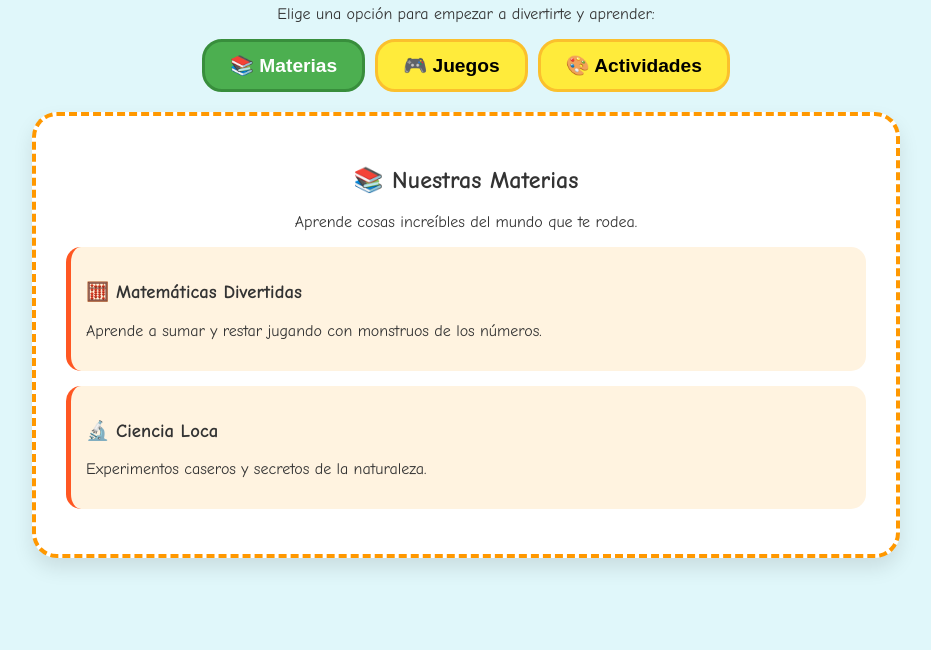
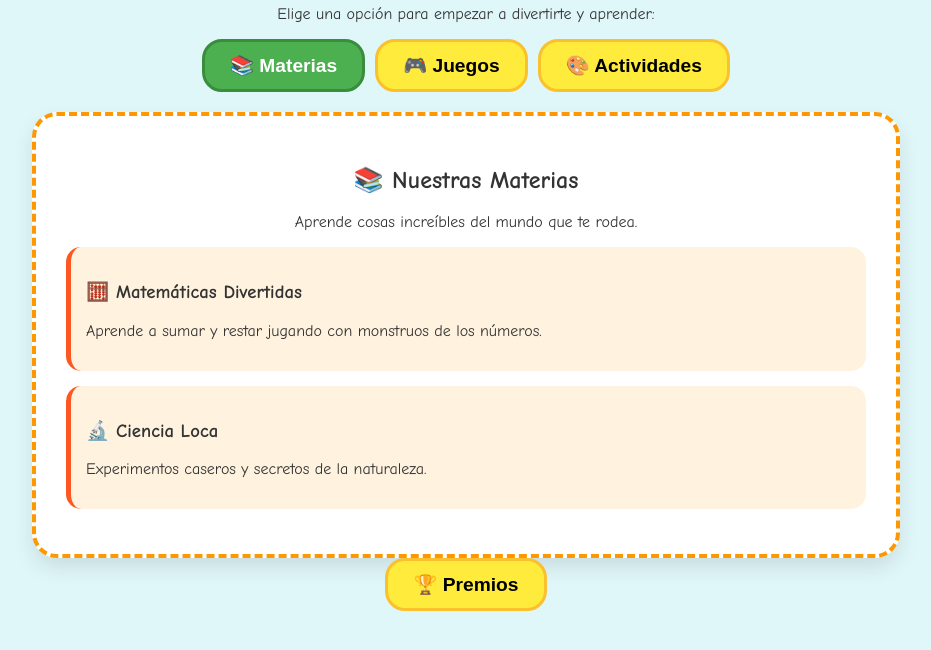
Before and after one commit to quebuenoesta88-rgb/mundo-ninos, a plain HTML site: page index.html in a window 1280 px wide. Shown: the part 116-766 px from the top of the page, without its empty margins (174-1105 px from the left). Drawn offline with Linux system fonts and the light colour scheme.

Commit message:
Update index.html

```diff
--- a/index.html
+++ b/index.html
@@ -125,7 +125,7 @@
             <p>Descarga plantillas de animales y superhéroes para pintar.</p>
         </div>
     </div>
-
+<button class="boton-pestana" onclick="abrirPestana(event, 'premios')">🏆 Premios</button>
     <!-- JAVASCRIPT PARA HACER FUNCIONAR LAS PESTAÑAS -->
     <script>
         function abrirPestana(evento, nombrePestana) {
```
